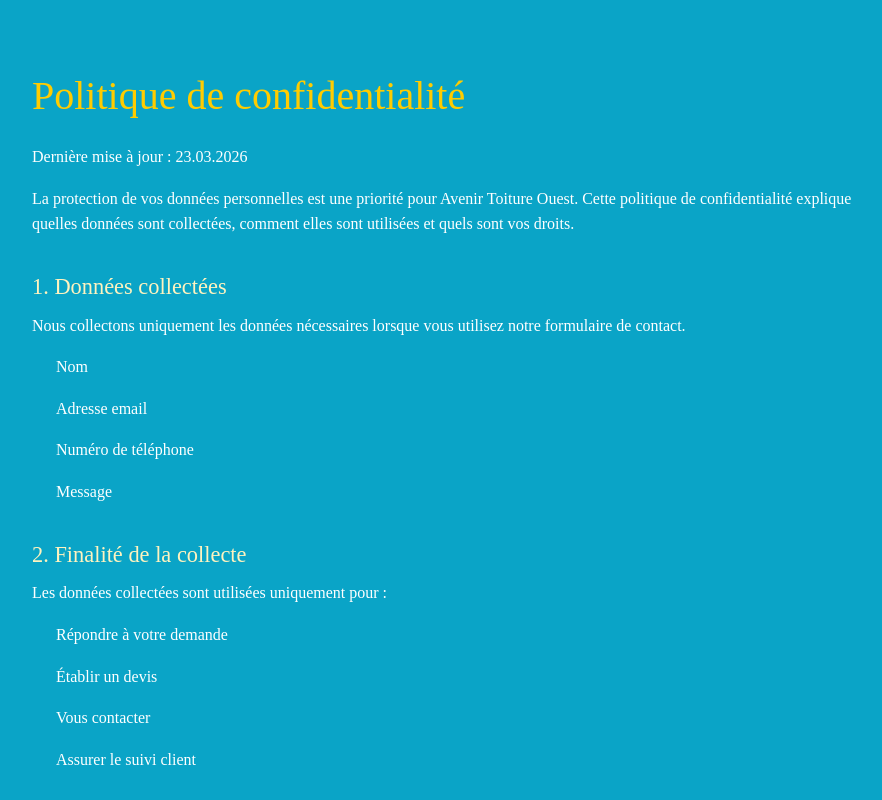
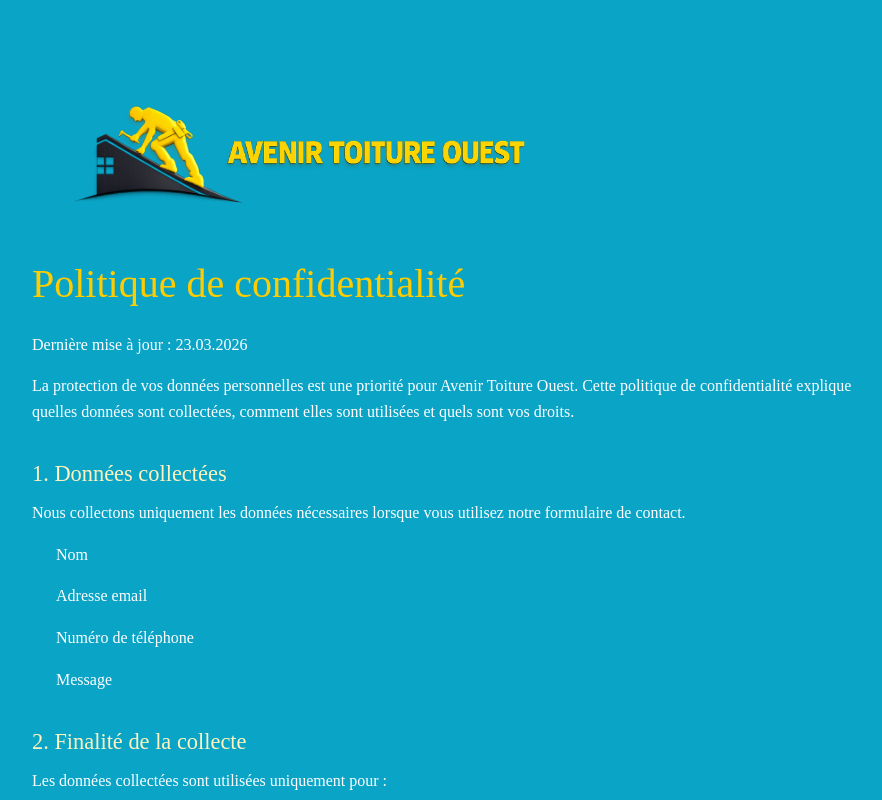
Before and after one commit to Charlirussell/Avenir-Toiture-Ouest, a React (Vite) app: page /politique-confidentialite in a window 1280 px wide. Shown: the top 800 px of the page, without its empty margins (190-1072 px from the left). Built offline with nearby package versions, Linux system fonts and the light colour scheme.

Commit message:
Added banner to terms and privacy page to allow easy navigation back to home

```diff
--- a/src/components/PrivacyPolicy/Privacy.jsx
+++ b/src/components/PrivacyPolicy/Privacy.jsx
@@ -1,8 +1,17 @@
+import Banner from '../../assets/images/Banner-ATO.svg';
 import './Privacy.scss';
 
 const Privacy = () => {
     return (
         <section id='privacy' className='privacy'>
+
+            <a href="/#home" className='legal-banner'>
+                <img
+                    src={Banner}
+                    alt="Avenir Toiture Ouest Logo"
+                />
+            </a>
+
             <h1 className='privacy-title'>
                 Politique de confidentialité
             </h1>
--- a/src/components/Terms/Terms.jsx
+++ b/src/components/Terms/Terms.jsx
@@ -1,9 +1,19 @@
+import Banner from '../../assets/images/Banner-ATO.svg';
+
 import './Terms.scss';
 
 const Terms = () => {
     return (
         <section id='terms' className='terms'>
- <h1 className='terms-title'>
+
+            <a href="/#home" className='legal-banner'>
+                <img
+                    src={Banner}
+                    alt="Avenir Toiture Ouest Logo"
+                />
+            </a>
+
+            <h1 className='terms-title'>
                 Mentions légales
             </h1>
 
```
